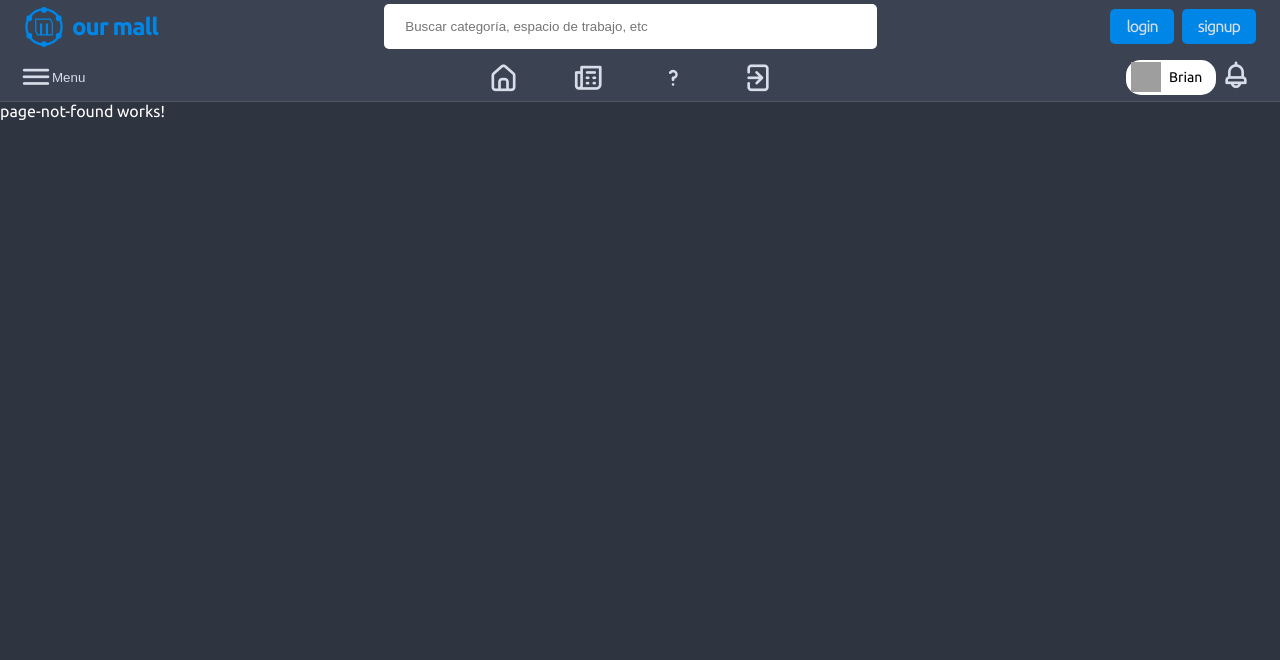
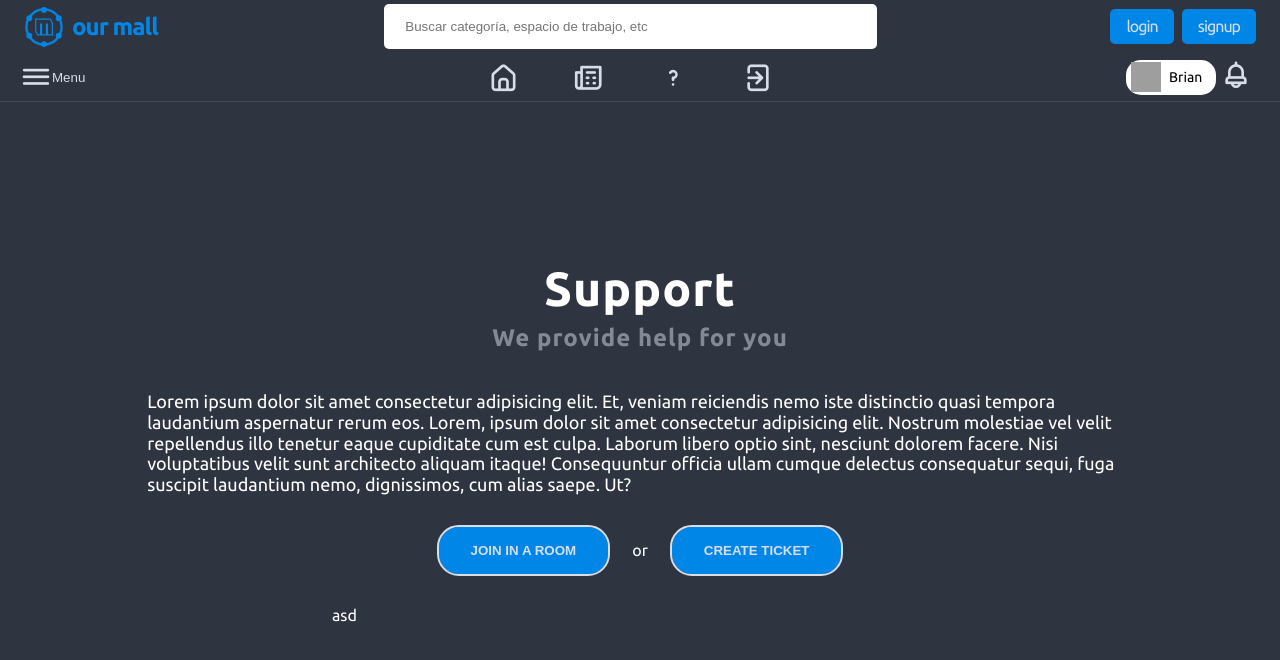
Before and after one commit to OurMall/om-client, an Angular app: page /support in a window 1280 px wide. Before the commit this address led to /404. Shown: the top 660 px of the page. Built offline with nearby package versions, Linux system fonts and the light colour scheme; no server answers; grey boxes are pictures that could not be loaded; a web font is replaced by a local one.

Commit message:
Advance: support main view. BC

```diff
--- a/src/app/app-routing.module.ts
+++ b/src/app/app-routing.module.ts
@@ -18,6 +18,13 @@ const routes: Routes = [
 			import('./modules/public/signup/signup.module').then((m) => m.SignupModule),
 	},
 	{
+		path: 'support',
+		loadChildren: () =>
+			import('./modules/public/support/support.module').then(
+				(m) => m.SupportModule
+			),
+	},
+	{
 		path: '404',
 		loadChildren: () =>
 			import('./modules/public/page-not-found/page-not-found.module').then(
--- a/src/app/modules/public/signup/signup.component.html
+++ b/src/app/modules/public/signup/signup.component.html
@@ -1,12 +1,62 @@
 <section class="signup om-section">
 	<div class="container">
 		<div class="heading">
-			<h2 class="title">Registrarse en Our Mall</h2>
+			<h2 class="title">Registrarse</h2>
 			<p class="description">Lorem, ipsum dolor sit amet consectetur adipisicing elit. Neque eum, eaque et atque officia nostrum porro maxime temporibus magnam autem?</p>
 		</div>
 		<div class="body">
-			<form>
-
+			<form class="signup__form">
+				<div class="om-field-grid"> -- grid
+					<div>
+						<input class="om-input" id="name" type="text" placeholder="Name">
+					</div>
+					<div>
+						<input type="text" placeholder="Lastname">
+					</div>
+				</div>
+				<div>
+					<div>
+						<input type="tel" placeholder="Phone number">
+					</div>
+				</div>
+				<div>
+					<div>
+						<input type="email" placeholder="Email">
+					</div>
+				</div>
+				<div> -- grid
+					<div>
+						<input type="password" placeholder="Password">
+					</div>
+					<div>
+						<input type="password" placeholder="Confirm password">
+					</div>
+				</div>
+				<div>
+					<div>
+						<input type="date" placeholder="Birthdate">
+					</div>
+				</div>
+				<div>
+					<div>
+						<input type="radio" name="gender" value="Male">
+					</div>
+					<div>
+						<input type="radio" name="gender" value="Female">
+					</div>
+					<div>
+						<input type="radio" name="gender" value="Other">
+					</div>
+				</div>
+				<div>
+					<input type="checkbox" id="privacy">
+					<label for="privacy">Acepto los t&eacute;rminos y pol&iacute;ticas de privacidad</label>
+				</div>
+				<div>
+					<button type="submit">
+						Signup
+					</button>
+				</div>
 			</form>
 		</div>
 		<div class="footer">
--- a/src/app/modules/public/signup/signup.component.scss
+++ b/src/app/modules/public/signup/signup.component.scss
@@ -14,22 +14,32 @@
 			display: flex;
 			flex-direction: column;
 			justify-content: flex-start;
-			border-bottom: 1px solid rgba($color: variables.$main-color, $alpha: 0.3);
+			border-bottom: 1px solid rgba($color: variables.$light-color, $alpha: 0.1);
 
 			.title {
 				font-family: "Poppins", sans-serif;
-				font-weight: 900;
-				font-size: 2.25rem;
+				font-weight: 700;
+				font-size: 2rem;
 				line-height: 50px;
 				letter-spacing: 2px;
-				//text-align: center;
-				margin: .5rem 0;
 			}
 
 			.description {
 				font-size: 18px;
 				letter-spacing: 1px;
-				padding: 1.5rem 0 3rem 0;
+				padding: .85rem 0 3rem 0;
+			}
+		}
+
+		.body {
+			height: 100%;
+			width: 100%;
+
+			.signup__form {
+				display: flex;
+				flex-direction: column;
+
+
 			}
 		}
 	}
--- /dev/null
+++ b/src/app/modules/public/support/support-routing.module.ts
@@ -0,0 +1,11 @@
+import { NgModule } from '@angular/core';
+import { RouterModule, Routes } from '@angular/router';
+import { SupportComponent } from './support.component';
+
+const routes: Routes = [{ path: '', component: SupportComponent }];
+
+@NgModule({
+  imports: [RouterModule.forChild(routes)],
+  exports: [RouterModule]
+})
+export class SupportRoutingModule { }
--- /dev/null
+++ b/src/app/modules/public/support/support.component.html
@@ -0,0 +1,26 @@
+<section class="support om-section">
+	<div class="container">
+		<div class="header">
+			<h2 class="heading">
+				Support
+			</h2>
+			<h3 class="subheading">
+				We provide help for you
+			</h3>
+		</div>
+		<div class="content">
+			<p class="description">
+				Lorem ipsum dolor sit amet consectetur adipisicing elit. Et, veniam reiciendis nemo iste distinctio quasi tempora laudantium aspernatur rerum eos.
+				Lorem, ipsum dolor sit amet consectetur adipisicing elit. Nostrum molestiae vel velit repellendus illo tenetur eaque cupiditate cum est culpa. Laborum libero optio sint, nesciunt dolorem facere. Nisi voluptatibus velit sunt architecto aliquam itaque! Consequuntur officia ullam cumque delectus consequatur sequi, fuga suscipit laudantium nemo, dignissimos, cum alias saepe. Ut?
+			</p>
+			<div class="help">
+				<button type="button" class="room__button om-rounded-button">Join in a room</button>
+				<span class="separator">or</span>
+				<button type="button" class="ticket__button om-rounded-button">Create ticket</button>
+			</div>
+		</div>
+		<div class="footer">
+			asd
+		</div>
+	</div>
+</section>
--- /dev/null
+++ b/src/app/modules/public/support/support.component.scss
@@ -0,0 +1,71 @@
+@use "~src/assets/sass/variables";
+
+.support {
+	height: 85vh;
+
+	.container {
+		height: 100%;
+		display: flex;
+		flex-direction: column;
+		justify-content: center;
+		align-items: center;
+		padding: 0 1.5rem;
+
+		.header {
+			display: flex;
+			flex-direction: column;
+			align-items: center;
+
+			.heading {
+				font-size: 3rem;
+				font-weight: 800;
+				letter-spacing: 1px;
+				margin-bottom: .5rem;
+
+				&::selection {
+					color: var(--main-color);
+				}
+			}
+
+			.subheading {
+				text-align: center;
+				letter-spacing: 1px;
+				font-size: 1.5rem;
+				margin-bottom: 1rem;
+				color: rgba($color: variables.$nord-light-color, $alpha: 0.5);
+			}
+		}
+
+		.content {
+			display: flex;
+			flex-direction: column;
+			max-width: 80%;
+			padding: 1.5rem 0;
+
+			.description {
+				font-size: 18px;
+			}
+
+			.help {
+				display: flex;
+				flex-direction: row;
+				flex-wrap: wrap;
+				align-items: center;
+				justify-content: center;
+				padding: .5rem .5rem;
+				margin-top: 1.5rem;
+
+				.separator {
+					margin: 0 1.5rem;
+				}
+			}
+		}
+
+		.footer {
+			width: 50%;
+			display: flex;
+			flex-direction: column;
+
+		}
+	}
+}
--- /dev/null
+++ b/src/app/modules/public/support/support.component.ts
@@ -0,0 +1,15 @@
+import { Component, OnInit } from '@angular/core';
+
+@Component({
+  selector: 'app-support',
+  templateUrl: './support.component.html',
+  styleUrls: ['./support.component.scss']
+})
+export class SupportComponent implements OnInit {
+
+  constructor() { }
+
+  ngOnInit(): void {
+  }
+
+}
--- a/src/app/shared/components/navbar/navbar.component.scss
+++ b/src/app/shared/components/navbar/navbar.component.scss
@@ -5,8 +5,7 @@
 	flex-direction: column;
 	width: 99vw;
 	min-width: 100%;
-	background-color: var(--nord-dark-alt-color);
-	//border-bottom: 1px solid rgba($color: white, $alpha: 0.1);
+	background-color: var(--nord-dark-color);
 	z-index: 1000;
 	overflow: hidden;
 
@@ -126,8 +125,9 @@
 	justify-content: space-between;
 	padding: 0.25rem 1rem;
 	align-items: center;
-	background-color: var(--nord-dark-alt-color);
+	background-color: var(--nord-dark-color);
 	border-bottom: 1px solid rgba($color: white, $alpha: 0.1);
+	z-index: 1000;
 
 	.menu {
 		min-width: 120px;
--- a/src/assets/sass/_custom.scss
+++ b/src/assets/sass/_custom.scss
@@ -6,7 +6,7 @@
 .om-section {
 	display: block;
 	position: static;
-	height: calc(100vh - (variables.$navbar-height/2 - 5px));
+	height: calc(100vh - (variables.$navbar-height*2 - 5px));
 	min-height: 100%;
 	width: 100%;
 	box-sizing: border-box;
@@ -30,6 +30,23 @@
 	display: inline-flex;
 }
 
+.om-rounded-button {
+	@extend %_flex-button;
+	padding: 1rem 2rem;
+	border-radius: 20px;
+	background-color: variables.$main-color;
+	color: variables.$nord-light-color;
+	font-weight: 700;
+	text-transform: uppercase;
+	outline: rgba($color: variables.$nord-light-color, $alpha: 1) solid 2px;
+	transition: all .5s cubic-bezier(0.86, 0.01, 0.15, 0.99);
+
+	&:hover {
+		background-color: rgba($color: variables.$nord-light-color, $alpha: 1.0);
+		color: variables.$main-color;
+	}
+}
+
 .om-icon-button {
 	@extend %_flex-button;
 	height: 40px;
@@ -49,3 +66,29 @@
 }
 
 /* ================ END BUTTONs =============== */
+
+/* =============== FORMS ====================== */
+
+.om-field-grid {
+	display: grid;
+	grid-template-columns: auto auto auto;
+}
+
+%_input {
+	font-family: inherit;
+	padding: .5rem .85rem;
+	border-radius: 5px;
+	border: 1px solid rgba($color: variables.$main-color, $alpha: 0.5);
+
+	&:focus {
+		outline: rgba($color: variables.$main-color, $alpha: 1) solid 1px;
+	}
+}
+
+.om-input {
+	@extend %_input;
+	background-color: rgba($color: variables.$nord-dark-color, $alpha: 0.5);
+	color: rgba($color: variables.$nord-light-color, $alpha: 1.0);
+}
+
+/* =============== ENDFORMS =================== */
```
Also changed, not shown: src/app/modules/public/support/support.module.ts (added, +17 -0 lines), 1 other file (tests, documents, lock files or other folders).
